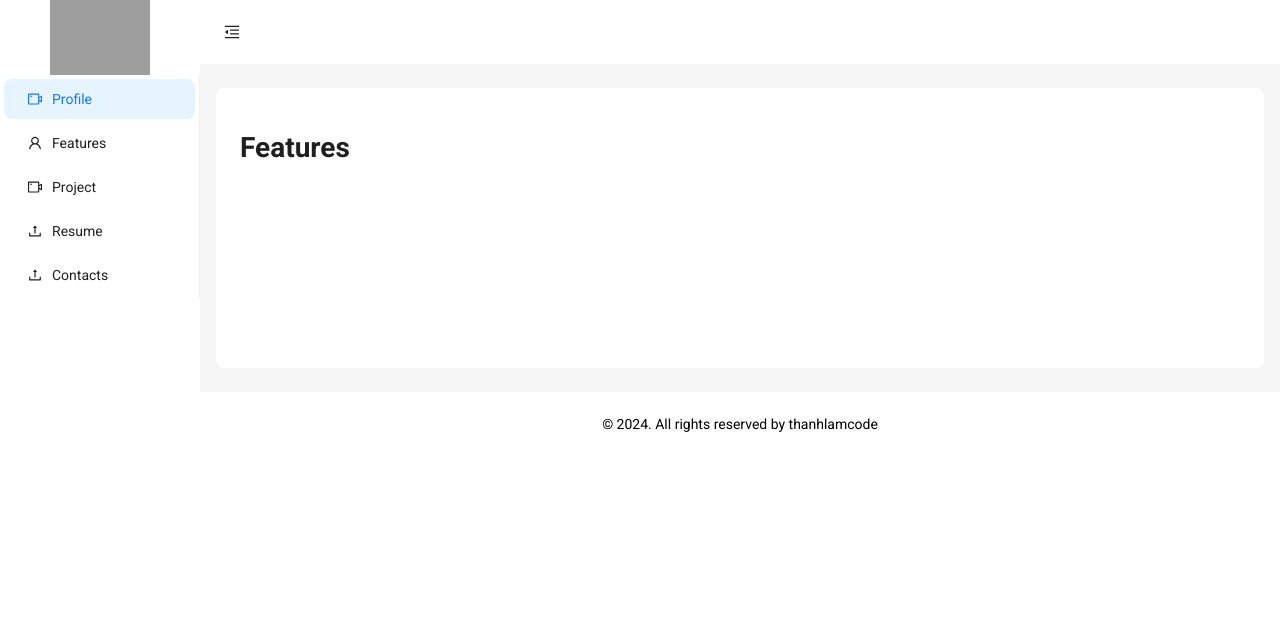
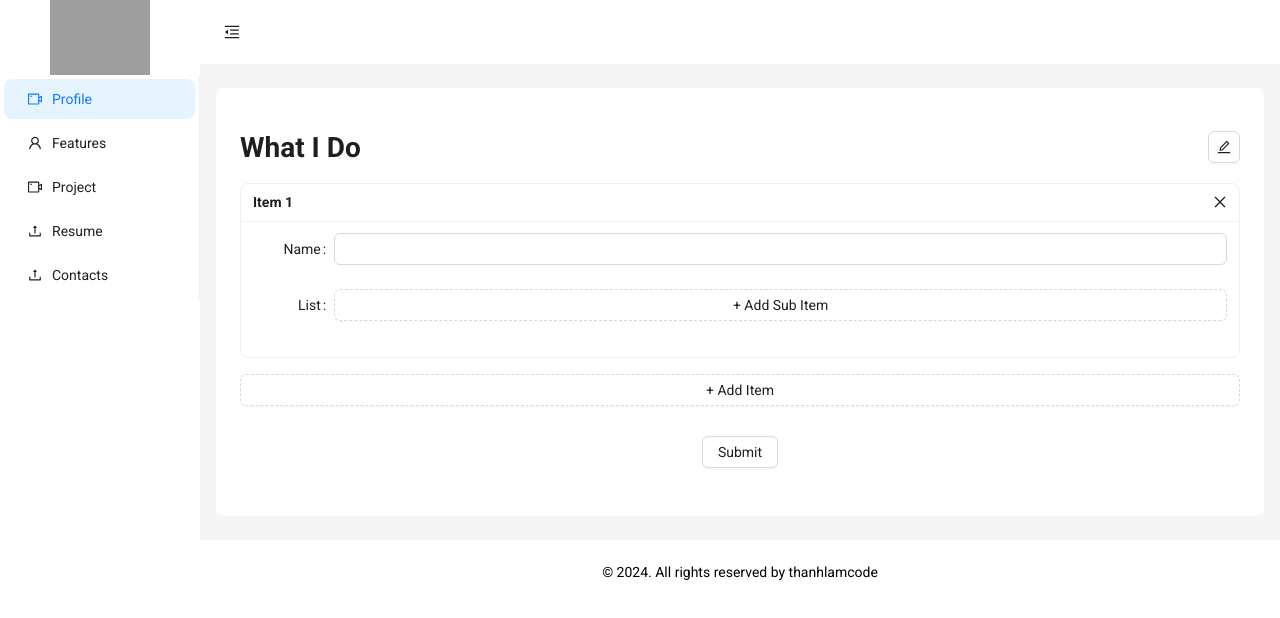
Before and after one commit to thanhlamcode/MyCV, a React (Create React App) app: page /admin/features in a window 1280 px wide. Shown: the top 618 px of the page. Built offline with nearby package versions, Linux system fonts and the light colour scheme; grey boxes are pictures that could not be loaded.

Commit message:
Tạo input cơ bản - bản revert

```diff
--- a/src/components/Admin/BoxTitle/index.js
+++ b/src/components/Admin/BoxTitle/index.js
@@ -1,10 +1,12 @@
 import { Button } from "antd";
 import { EditOutlined } from "@ant-design/icons";
+import "./style.scss";
+
 function BoxTitle(props) {
   const { title, componentDisabled, setComponentDisabled } = props;
 
   return (
-    <div className="inner-box">
+    <div className="inner-box-title">
       <h1>{title}</h1>
       <Button
         icon={<EditOutlined />}
--- a/src/pages/Admin/Profile/style.scss
+++ b/src/components/Admin/BoxTitle/style.scss
@@ -1,4 +1,4 @@
-.inner-box{
+.inner-box-title{
   display: flex;
   justify-content: space-between;
   align-items: center;
--- /dev/null
+++ b/src/components/Admin/ItemInput/index.js
@@ -0,0 +1,122 @@
+import React from "react";
+import { CloseOutlined } from "@ant-design/icons";
+import { Button, Card, Col, Form, Input, Row, Space } from "antd";
+const ItemInput = () => {
+  const [form] = Form.useForm();
+  const handleFinish = (e) => {
+    console.log(e);
+  };
+
+  return (
+    <Form
+      onFinish={handleFinish}
+      labelCol={{
+        span: 2,
+      }}
+      wrapperCol={{
+        span: 22,
+      }}
+      form={form}
+      name="dynamic_form_complex"
+      style={{
+        maxWidth: "100%",
+      }}
+      autoComplete="off"
+      initialValues={{
+        items: [{}],
+      }}
+    >
+      <Row gutter={[30, 30]}>
+        <Col span={24}>
+          <Form.List name="items">
+            {(fields, { add, remove }) => (
+              <div
+                style={{
+                  display: "flex",
+                  rowGap: 16,
+                  flexDirection: "column",
+                  width: "100%",
+                }}
+              >
+                {fields.map((field) => (
+                  <Card
+                    style={{ width: "100%" }}
+                    size="small"
+                    title={`Item ${field.name + 1}`}
+                    key={field.key}
+                    extra={
+                      <CloseOutlined
+                        onClick={() => {
+                          remove(field.name);
+                        }}
+                      />
+                    }
+                  >
+                    <Form.Item label="Name" name={[field.name, "name"]}>
+                      <Input />
+                    </Form.Item>
+
+                    {/* Nest Form.List */}
+                    <Form.Item label="List">
+                      <Form.List
+                        name={[field.name, "list"]}
+                        style={{ width: "100%" }}
+                      >
+                        {(subFields, subOpt) => (
+                          <div
+                            style={{
+                              display: "flex",
+                              flexDirection: "column",
+                              rowGap: 16,
+                            }}
+                          >
+                            {subFields.map((subField) => (
+                              <Space key={subField.key}>
+                                <Form.Item
+                                  noStyle
+                                  name={[subField.name, "first"]}
+                                  style={{ width: "100%" }}
+                                >
+                                  <Input
+                                    placeholder="first"
+                                    style={{ width: "100%" }}
+                                  />
+                                </Form.Item>
+                                <CloseOutlined
+                                  onClick={() => {
+                                    subOpt.remove(subField.name);
+                                  }}
+                                />
+                              </Space>
+                            ))}
+                            <Button
+                              type="dashed"
+                              onClick={() => subOpt.add()}
+                              block
+                            >
+                              + Add Sub Item
+                            </Button>
+                          </div>
+                        )}
+                      </Form.List>
+                    </Form.Item>
+                  </Card>
+                ))}
+
+                <Button type="dashed" onClick={() => add()} block>
+                  + Add Item
+                </Button>
+              </div>
+            )}
+          </Form.List>
+        </Col>
+        <Col span={24} style={{ display: "flex", justifyContent: "center" }}>
+          <Form.Item>
+            <Button htmlType="submit">Submit</Button>
+          </Form.Item>
+        </Col>
+      </Row>
+    </Form>
+  );
+};
+export default ItemInput;
--- /dev/null
+++ b/src/components/Admin/ItemInput/style.scss
@@ -0,0 +1,16 @@
+.dynamic-delete-button {
+  position: relative;
+  top: 4px;
+  margin: 0 8px;
+  color: #999;
+  font-size: 24px;
+  cursor: pointer;
+  transition: all 0.3s;
+}
+.dynamic-delete-button:hover {
+  color: #777;
+}
+.dynamic-delete-button[disabled] {
+  cursor: not-allowed;
+  opacity: 0.5;
+}
--- a/src/components/Admin/Upload/index.js
+++ b/src/components/Admin/Upload/index.js
@@ -41,6 +41,7 @@ const UploadAdmin = () => {
   );
   return (
     <>
+      <div className="upload">
         <Upload
           // action="https://660d2bd96ddfa2943b33731c.mockapi.io/api/upload"
           listType="picture-card"
@@ -63,6 +64,7 @@ const UploadAdmin = () => {
             src={previewImage}
           />
         )}
+      </div>
     </>
   );
 };
--- a/src/components/Admin/Upload/style.scss
+++ b/src/components/Admin/Upload/style.scss
@@ -1,3 +1,5 @@
-.ant-upload-wrapper.ant-upload-picture-card-wrapper .ant-upload-list.ant-upload-list-picture-card .ant-upload-list-item-container, .ant-upload-wrapper.ant-upload-picture-card-wrapper .ant-upload.ant-upload-select{
-  width: 100%;
+.upload{
+  .ant-upload-wrapper.ant-upload-picture-card-wrapper .ant-upload-list.ant-upload-list-picture-card .ant-upload-list-item-container, .ant-upload-wrapper.ant-upload-picture-card-wrapper .ant-upload.ant-upload-select{
+    width: 100%;
+  }
 }
--- a/src/pages/Admin/Feautures/index.js
+++ b/src/pages/Admin/Feautures/index.js
@@ -1,7 +1,18 @@
+import BoxTitle from "../../../components/Admin/BoxTitle";
+import { useState } from "react";
+import ItemInput from "../../../components/Admin/ItemInput";
+
 function Features() {
+  const [componentDisabled, setComponentDisabled] = useState(true);
   return (
     <>
-      <h1>Features</h1>
+      <BoxTitle
+        componentDisabled={componentDisabled}
+        title="What I Do"
+        setComponentDisabled={setComponentDisabled}
+      />
+
+      <ItemInput />
     </>
   );
 }
--- a/src/pages/Admin/Profile/index.js
+++ b/src/pages/Admin/Profile/index.js
@@ -1,7 +1,6 @@
 import { Button, Col, Form, Input, Row } from "antd";
 import UploadAdmin from "../../../components/Admin/Upload";
 import { DownloadOutlined } from "@ant-design/icons";
-import "./style.scss";
 import { useState } from "react";
 import TextArea from "antd/es/input/TextArea";
 import BoxTitle from "../../../components/Admin/BoxTitle";
@@ -12,6 +11,7 @@ function Profile() {
 
   return (
     <>
+      <div className="profile">
         <BoxTitle
           componentDisabled={componentDisabled}
           title="Thông tin cá nhân"
@@ -69,7 +69,10 @@ function Profile() {
                 <UploadAdmin />
               </Form.Item>
             </Col>
-          <Col span={24} style={{ display: "flex", justifyContent: "center" }}>
+            <Col
+              span={24}
+              style={{ display: "flex", justifyContent: "center" }}
+            >
               <Form.Item>
                 <Button type="primary" icon={<DownloadOutlined />}>
                   Save
@@ -78,6 +81,7 @@ function Profile() {
             </Col>
           </Row>
         </Form>
+      </div>
     </>
   );
 }
--- a/src/pages/Admin/Project/index.js
+++ b/src/pages/Admin/Project/index.js
@@ -1,7 +1,9 @@
+import ItemInput from "../../../components/Admin/ItemInput";
+
 function Project() {
   return (
     <>
-      <h1>Project</h1>
+      <ItemInput />
     </>
   );
 }
```
Lines whose indentation alone changed are shown as unchanged.
